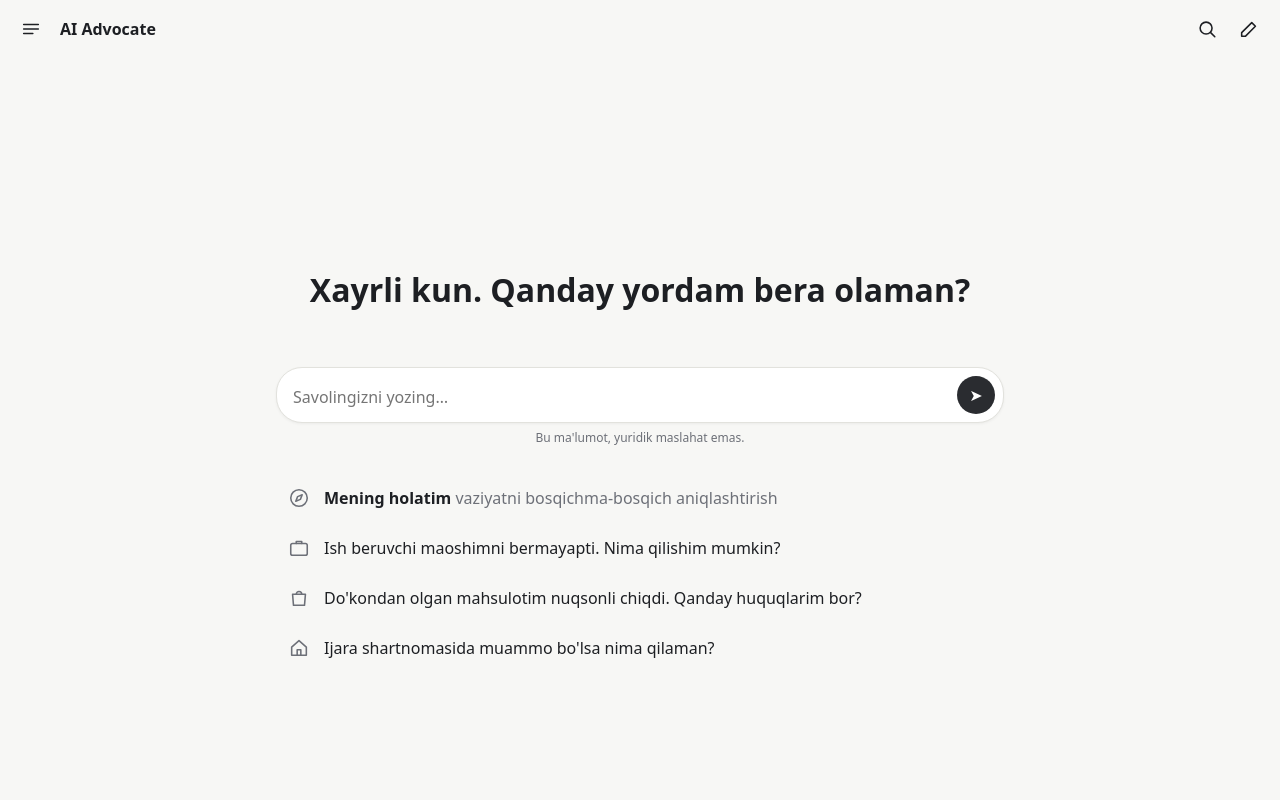
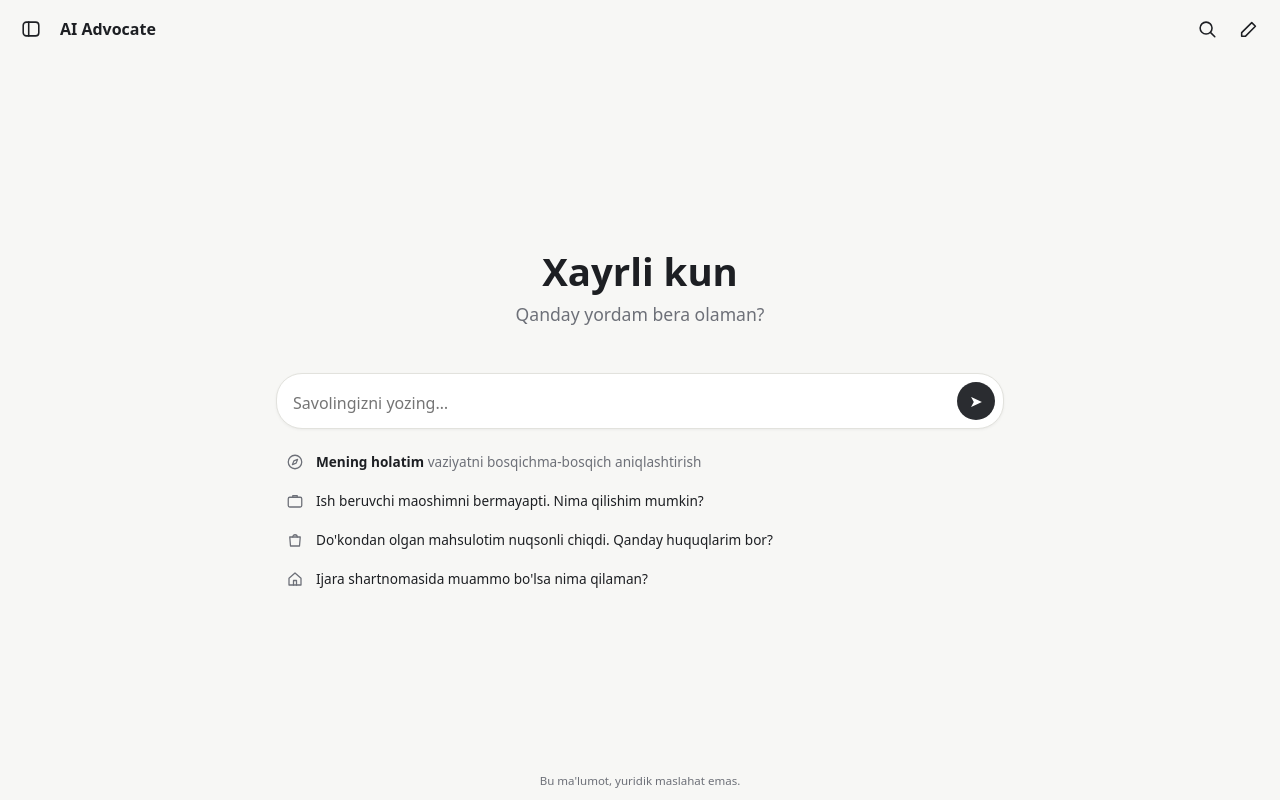
Before and after one commit to riannaadoll/my-lawyer-ai, a website: page public/index.html in a window 1280 px wide. Drawn offline with Linux system fonts and the light colour scheme.

Commit message:
Dizayn tuzatishlari

```diff
--- a/public/app.js
+++ b/public/app.js
@@ -67,7 +67,7 @@ async function send() {
 function render() {
   const empty = current.messages.length === 0;
   el.chat.classList.toggle("is-empty", empty);
-  if (empty) $("#greeting").textContent = greet();
+  if (empty) $("#hello").textContent = greet();
 
   // Yon paneldagi chatlar ro'yxati
   el.list.innerHTML = "";
@@ -130,7 +130,7 @@ function visibleChats() {                       // qidiruv: sarlavha va xabarlar
 function greet() {                              // soatga qarab salom
   const h = new Date().getHours();
   const hello = h < 5 ? "Xayrli tun" : h < 12 ? "Xayrli tong" : h < 18 ? "Xayrli kun" : "Xayrli kech";
-  return `${hello}${userName ? ", " + userName : ""}. Qanday yordam bera olaman?`;
+  return `${hello}${userName ? ", " + userName : ""}`;
 }
 function paintProfile() {
   $("#avatar").textContent = (userName[0] || "M").toUpperCase();
--- a/public/index.html
+++ b/public/index.html
@@ -15,7 +15,7 @@
   <aside id="sidebar">
     <div class="side-head">
       <div class="brand"><img src="/icons/logo-mark.png" alt="" width="30" height="30"><span>AI Advocate</span></div>
-      <button class="icon-btn" id="closeSide" aria-label="Yopish"><svg class="ico" viewBox="0 0 24 24"><path d="M6 6l12 12M18 6L6 18"/></svg></button>
+      <button class="icon-btn" id="closeSide" aria-label="Yon panelni yopish" title="Yon panelni yopish"><svg class="ico" viewBox="0 0 24 24"><rect x="3.5" y="4.5" width="17" height="15" rx="3.5"/><path d="M9.5 4.5v15"/></svg></button>
     </div>
     <button id="newChat" class="btn-new">+ Yangi chat</button>
     <input id="search" class="search" type="search" placeholder="Chatlarni qidirish" autocomplete="off">
@@ -33,13 +33,13 @@
   <!-- "is-empty" klassi chat bo'sh paytda input'ni ekran o'rtasiga qo'yadi -->
   <main id="chat" class="is-empty">
     <header class="topbar">
-      <button class="icon-btn" id="menu" aria-label="Menyu"><svg class="ico" viewBox="0 0 24 24"><path d="M4 7h16M4 12h16M4 17h10"/></svg></button>
+      <button class="icon-btn" id="menu" aria-label="Yon panelni ochish" title="Yon panelni ochish"><svg class="ico" viewBox="0 0 24 24"><rect x="3.5" y="4.5" width="17" height="15" rx="3.5"/><path d="M9.5 4.5v15"/></svg></button>
       <span class="title">AI Advocate</span>
       <span class="spacer"></span>
       <button class="icon-btn" id="topSearch" aria-label="Qidirish"><svg class="ico" viewBox="0 0 24 24"><circle cx="11" cy="11" r="6.5"/><path d="M16 16l4.5 4.5"/></svg></button>
       <button class="icon-btn" id="topNew" aria-label="Yangi chat"><svg class="ico" viewBox="0 0 24 24"><path d="M4 20h4L19 9l-4-4L4 16z"/></svg></button>
     </header>
-    <section class="hero"><h1 id="greeting"></h1></section>
+    <section class="hero"><h1><span id="hello"></span><span class="sub">Qanday yordam bera olaman?</span></h1></section>
     <section id="messages" class="messages" aria-live="polite"></section>
     <div class="composer">
       <p id="status"></p>
@@ -47,7 +47,6 @@
         <textarea id="input" rows="1" maxlength="1500" placeholder="Savolingizni yozing…"></textarea>
         <button id="send" aria-label="Yuborish">➤</button>
       </div>
-      <small>Bu ma'lumot, yuridik maslahat emas.</small>
     </div>
     <!-- Bo'sh chatda input tagida katta qatorlar -->
     <section class="faq" id="faq">
@@ -56,6 +55,8 @@
       <button class="faq-row faq-q" data-q="Do'kondan olgan mahsulotim nuqsonli chiqdi. Qanday huquqlarim bor?"><svg class="ico" viewBox="0 0 24 24"><path d="M5 8h14l-1 12H6z"/><path d="M9 8a3 3 0 016 0"/></svg><span>Do'kondan olgan mahsulotim nuqsonli chiqdi. Qanday huquqlarim bor?</span></button>
       <button class="faq-row faq-q" data-q="Ijara shartnomasida muammo bo'lsa nima qilaman?"><svg class="ico" viewBox="0 0 24 24"><path d="M4 11l8-7 8 7v9H4z"/><path d="M10 20v-6h4v6"/></svg><span>Ijara shartnomasida muammo bo'lsa nima qilaman?</span></button>
     </section>
+    <!-- Eng pastda, barcha AI chatbotlardagi kabi -->
+    <p class="disclaimer">Bu ma'lumot, yuridik maslahat emas.</p>
   </main>
   <script src="/app.js"></script>
 </body>
--- a/public/style.css
+++ b/public/style.css
@@ -3,7 +3,7 @@
   --brand: #2a2c30;                                  /* ko'mir rang: tugmalar, foydalanuvchi xabari */
   --bg: #f7f7f5; --surface: #fff; --side: #efefec; --hover: #e9e9e5;
   --text: #1d1f23; --muted: #6d7078; --line: #e2e2dd;
-  --radius: 16px; --composer-lift: 64px;
+  --radius: 16px; --foot: 12px;
   --font: system-ui, -apple-system, "Segoe UI", Roboto, sans-serif;
 }
 * { box-sizing: border-box; margin: 0; }
@@ -49,7 +49,10 @@ body.side-open #backdrop { opacity: 1; pointer-events: auto; }
 .topbar .title { margin-left: 6px; font-weight: 700; }
 .spacer { flex: 1; }
 .hero { display: none; }
-.hero h1 { font-size: clamp(1.4rem, 4vw, 2rem); font-weight: 600; text-align: center; line-height: 1.3; }
+/* Salomlashuv: 1-qator katta ("Xayrli kun, Ism"), 2-qator kichik va yengil */
+.hero h1 { text-align: center; font-weight: 600; font-size: clamp(1.7rem, 5vw, 2.4rem); line-height: 1.25; }
+.hero h1 span { display: block; }
+.hero .sub { margin-top: 8px; font-size: clamp(.95rem, 2.6vw, 1.1rem); font-weight: 300; color: var(--muted); }
 
 .messages { flex: 1; width: 100%; max-width: 760px; margin: 0 auto; padding: 16px; overflow-y: auto; display: flex; flex-direction: column; gap: 12px; }
 .msg { max-width: 88%; padding: 10px 14px; border-radius: var(--radius); line-height: 1.55; overflow-wrap: anywhere; }
@@ -59,9 +62,10 @@ body.side-open #backdrop { opacity: 1; pointer-events: auto; }
 .sources a { color: var(--brand); }
 
 /* 4) Input paneli */
-.composer { width: 100%; max-width: 760px; margin: 0 auto; padding: 8px 16px calc(20px + env(safe-area-inset-bottom)); }
-.composer small { display: block; margin-top: 6px; text-align: center; color: var(--muted); font-size: .75rem; }
+.composer { width: 100%; max-width: 760px; margin: 0 auto; padding: 8px 16px 6px; }
+.disclaimer { order: 4; padding: 4px 16px calc(var(--foot) + env(safe-area-inset-bottom)); text-align: center; font-size: .72rem; color: var(--muted); }
 #status { min-height: 1.2em; margin-bottom: 4px; font-size: .85rem; color: #b00020; }
+#status:empty { display: none; }   /* bo'sh paytda joy egallamasin, input aniq markazda qolsin */
 .box { display: flex; align-items: flex-end; gap: 8px; padding: 8px 8px 8px 16px; background: var(--surface); border: 1px solid var(--line); border-radius: 26px; box-shadow: 0 1px 3px #0000000d; }
 textarea { flex: 1; max-height: 140px; padding: 6px 0; border: 0; outline: 0; resize: none; font: inherit; background: none; color: var(--text); }
 #send { width: 38px; height: 38px; border-radius: 50%; background: var(--brand); color: #fff; }
@@ -71,13 +75,14 @@ textarea { flex: 1; max-height: 140px; padding: 6px 0; border: 0; outline: 0; re
       hero va faq teng balandlik oladi (flex:1), composer ularning orasida — ya'ni markazda */
 .faq { display: none; }
 #chat.is-empty .topbar { position: absolute; top: 0; left: 0; right: 0; }
-#chat.is-empty .hero { order: 1; flex: 1; display: flex; align-items: flex-end; justify-content: center; padding: 0 20px 28px; }
+#chat.is-empty .hero { order: 1; flex: 1; display: flex; align-items: flex-end; justify-content: center; padding: 0 20px 40px; }
 #chat.is-empty .composer { order: 2; }
 #chat.is-empty .messages { display: none; }
-#chat.is-empty .faq { order: 3; flex: 1; display: flex; flex-direction: column; gap: 2px; width: 100%; max-width: 760px; margin: 0 auto; padding: 8px 12px 16px; overflow-y: auto; }
-.faq-row { display: flex; align-items: center; gap: 14px; width: 100%; padding: 13px 16px; border-radius: 14px; background: none; text-align: left; font-size: 1rem; }
+#chat.is-empty .disclaimer { position: absolute; left: 0; right: 0; bottom: 0; }   /* input aniq markazda qolsin */
+#chat.is-empty .faq { order: 3; flex: 1; display: flex; flex-direction: column; gap: 2px; width: 100%; max-width: 760px; margin: 0 auto; padding: 8px 12px 32px; overflow-y: auto; }
+.faq-row { display: flex; align-items: center; gap: 12px; width: 100%; padding: 9px 14px; border-radius: 12px; background: none; text-align: left; font-size: .85rem; }
 .faq-row:hover { background: var(--hover); }
-.faq-row .ico { color: var(--muted); }
+.faq-row .ico { width: 18px; height: 18px; color: var(--muted); }
 .faq-row em { font-style: normal; color: var(--muted); }
 
 /* 6) Yuklanish aylanasi va ishonchlilik belgisi */
@@ -88,9 +93,6 @@ textarea { flex: 1; max-height: 140px; padding: 6px 0; border: 0; outline: 0; re
 .badge.ok { background: #e6f6ea; color: #116329; }
 .badge.warn { background: #fff4e0; color: #8a5300; }
 
-/* 7) Kompyuter: panel ochilganda chat o'ngga suriladi. Telefon: input pastdan ko'tarilgan */
+/* 7) Kompyuter: panel ochilganda chat o'ngga suriladi. Telefon: pastki bo'sh joy kattaroq */
 @media (min-width: 768px) { body.side-open #chat { margin-left: 280px; } #backdrop { display: none; } }
-@media (max-width: 767px) {
-  .composer { padding-bottom: calc(var(--composer-lift) + env(safe-area-inset-bottom)); }
-  #chat.is-empty .composer { padding-bottom: 12px; }
-}
+@media (max-width: 767px) { :root { --foot: 28px; } }   /* telefonda yozuv va input pastdan ko'tarilgan */
--- a/public/sw.js
+++ b/public/sw.js
@@ -1,5 +1,5 @@
 // sw.js — service worker: sayt oflayn ochilishi va "ilova sifatida o'rnatish" uchun kerak.
-const CACHE = "advocate-v3";
+const CACHE = "advocate-v4";
 const SHELL = ["/", "/style.css", "/app.js", "/manifest.json", "/icons/icon-192.png", "/icons/logo-mark.png"];
 
 self.addEventListener("install", (e) => { e.waitUntil(caches.open(CACHE).then((c) => c.addAll(SHELL))); self.skipWaiting(); });
```
